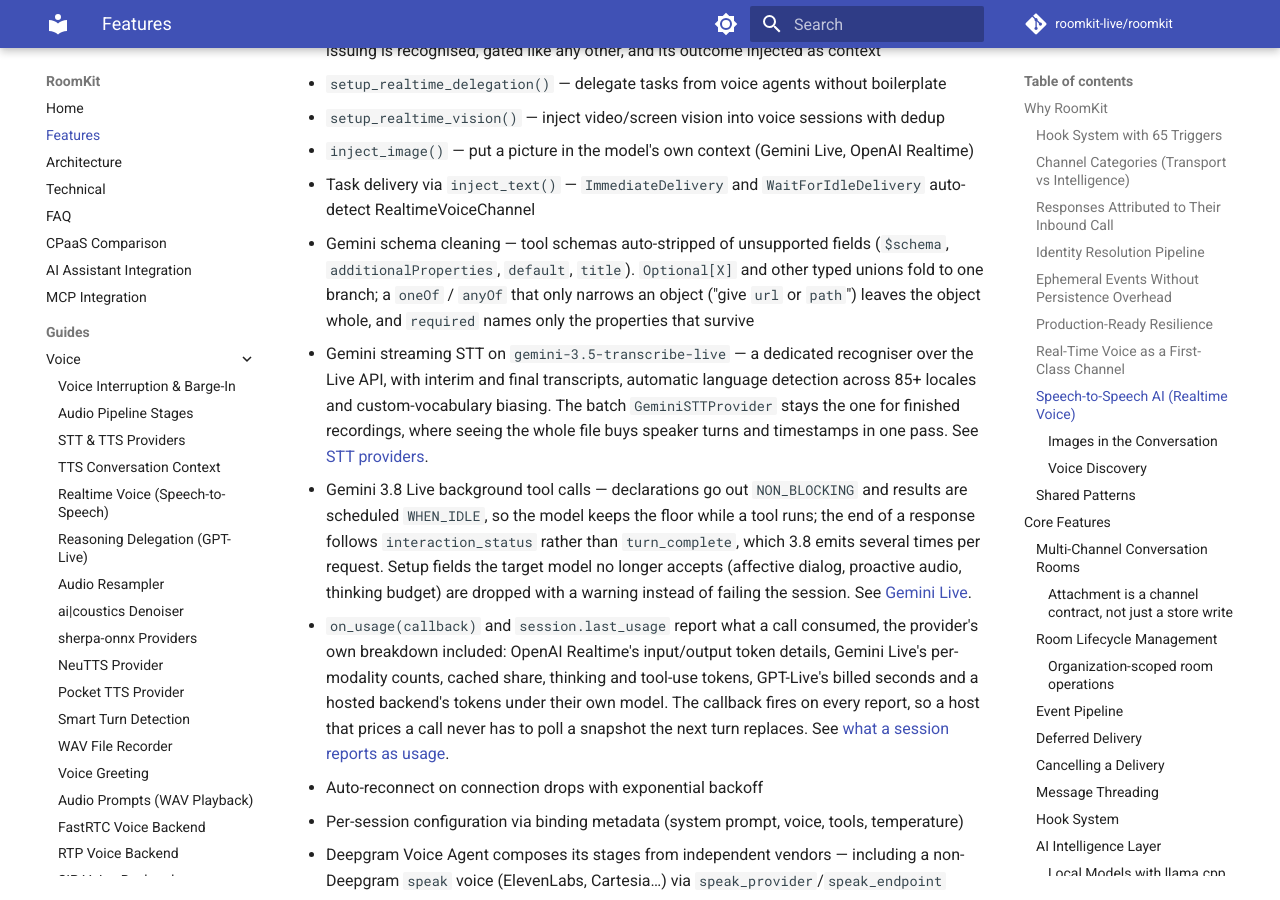
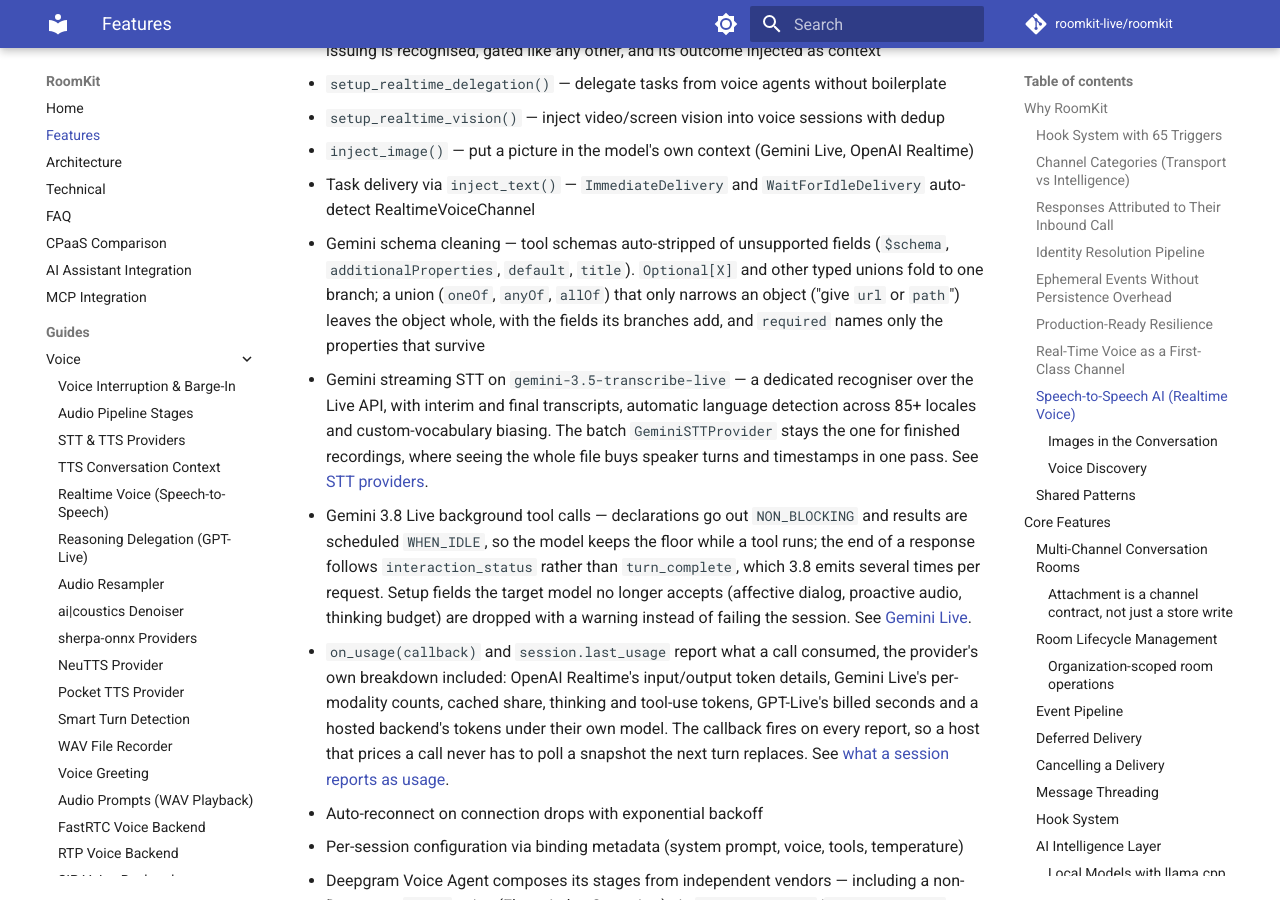
Before and after one commit to roomkit-live/roomkit-docs, an MkDocs documentation site: the page built from docs/features.md, in a window 1280 px wide and 900 px high, scrolled down 3223 px. Built offline with MkDocs 1.6.1 and Material for MkDocs 9.7.7, drawn with Linux system fonts in a browser that asks for light colours; comment, search, counter and statistics services are not loaded.

Commit message:
docs(gemini): schema cleaning covers allOf and branch fields (RMK-266)

```diff
--- a/docs/features.md
+++ b/docs/features.md
@@ -91,7 +91,7 @@ Voice isn't bolted on -- it's a full `Channel` implementation with:
 - `setup_realtime_vision()` — inject video/screen vision into voice sessions with dedup
 - `inject_image()` — put a picture in the model's own context (Gemini Live, OpenAI Realtime)
 - Task delivery via `inject_text()` — `ImmediateDelivery` and `WaitForIdleDelivery` auto-detect RealtimeVoiceChannel
-- Gemini schema cleaning — tool schemas auto-stripped of unsupported fields (`$schema`, `additionalProperties`, `default`, `title`). `Optional[X]` and other typed unions fold to one branch; a `oneOf` / `anyOf` that only narrows an object ("give `url` or `path`") leaves the object whole, and `required` names only the properties that survive
+- Gemini schema cleaning — tool schemas auto-stripped of unsupported fields (`$schema`, `additionalProperties`, `default`, `title`). `Optional[X]` and other typed unions fold to one branch; a union (`oneOf`, `anyOf`, `allOf`) that only narrows an object ("give `url` or `path`") leaves the object whole, with the fields its branches add, and `required` names only the properties that survive
 - Gemini streaming STT on `gemini-3.5-transcribe-live` — a dedicated recogniser over the Live API, with interim and final transcripts, automatic language detection across 85+ locales and custom-vocabulary biasing. The batch `GeminiSTTProvider` stays the one for finished recordings, where seeing the whole file buys speaker turns and timestamps in one pass. See [STT providers](guides/stt-tts-providers.md#gemini-transcribe-cloud-api-streaming).
 - Gemini 3.8 Live background tool calls — declarations go out `NON_BLOCKING` and results are scheduled `WHEN_IDLE`, so the model keeps the floor while a tool runs; the end of a response follows `interaction_status` rather than `turn_complete`, which 3.8 emits several times per request. Setup fields the target model no longer accepts (affective dialog, proactive audio, thinking budget) are dropped with a warning instead of failing the session. See [Gemini Live](guides/realtime-voice-providers.md#google-gemini-live).
 - `on_usage(callback)` and `session.last_usage` report what a call consumed, the provider's own breakdown included: OpenAI Realtime's input/output token details, Gemini Live's per-modality counts, cached share, thinking and tool-use tokens, GPT-Live's billed seconds and a hosted backend's tokens under their own model. The callback fires on every report, so a host that prices a call never has to poll a snapshot the next turn replaces. See [what a session reports as usage](guides/realtime-voice-providers.md#what-a-session-reports-as-usage).
```
